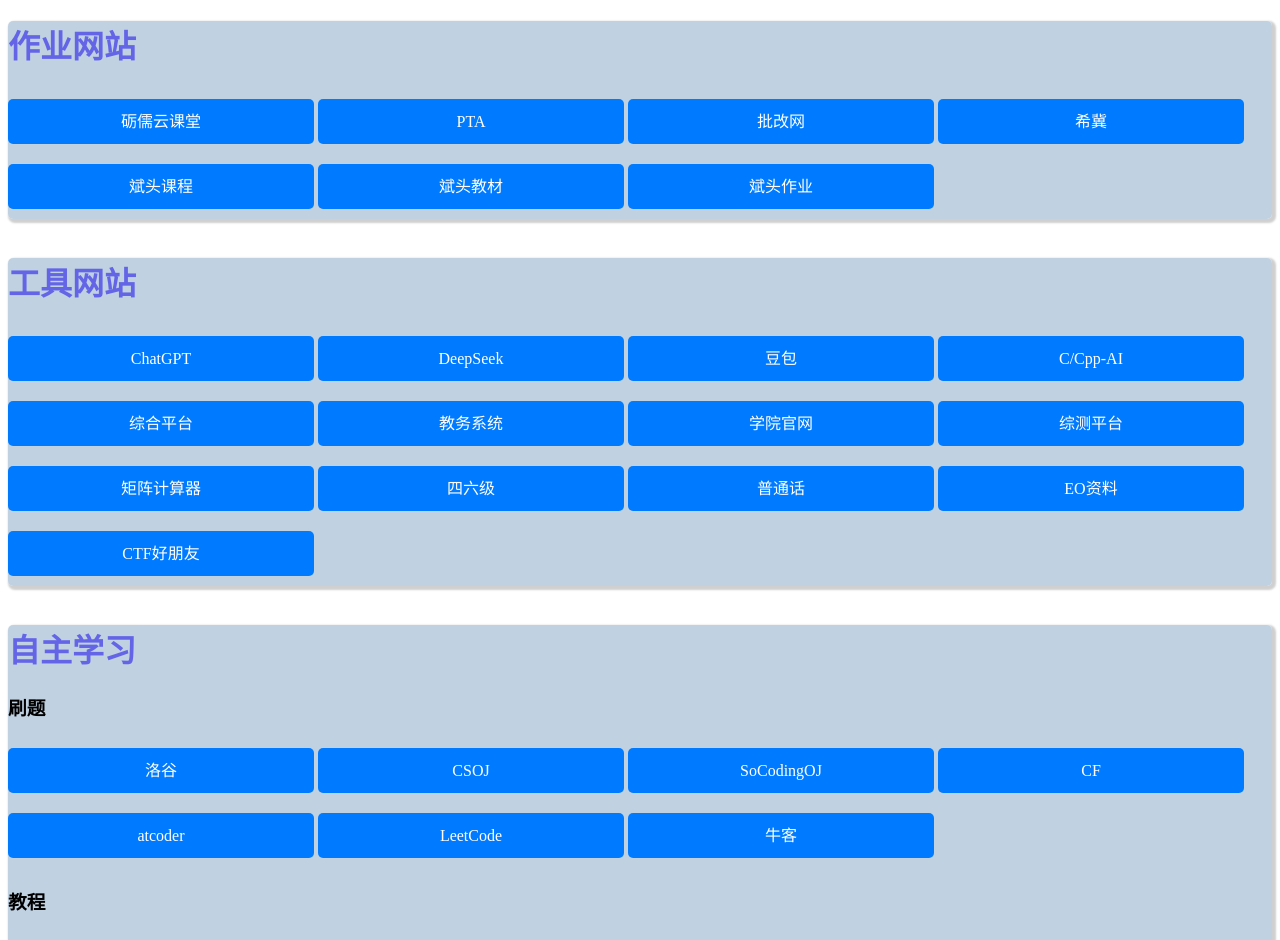
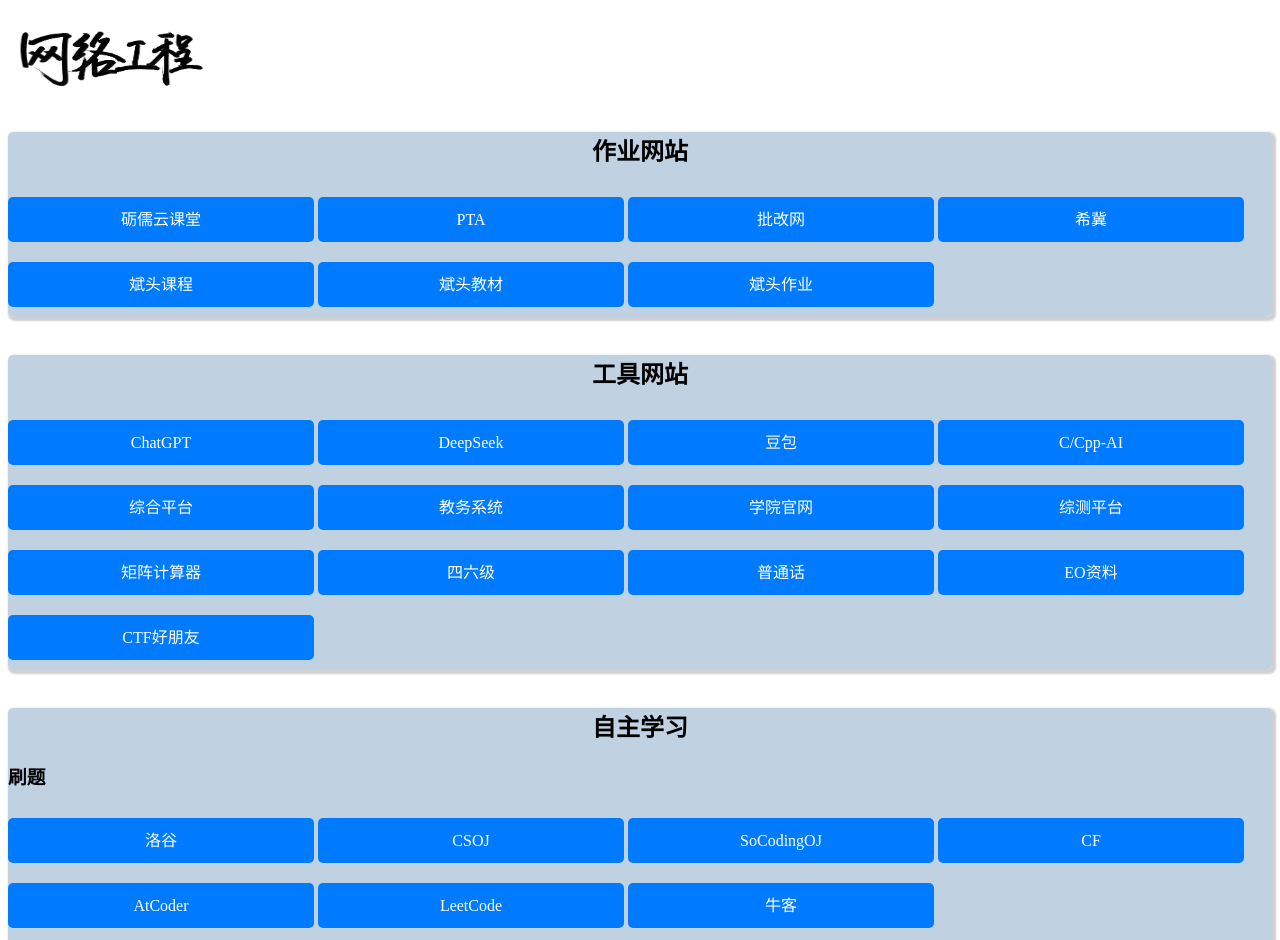
Before and after one commit to EithelOne/doors, a plain HTML site: page index.html in a window 1280 px wide. Shown: the top 940 px of the page. Drawn offline with Linux system fonts and the light colour scheme.

Commit message:
Update index.html

```diff
--- a/index.html
+++ b/index.html
@@ -1,20 +1,24 @@
 <!DOCTYPE html>
-<html lang="zh-CN">
+<html lang="en">
 <head>
     <meta charset="UTF-8">
     <meta name="viewport" content="width=device-width, initial-scale=1.0">
     <title>万向门</title>
     <link rel="stylesheet" href="body.css">
-
+    <link rel="stylesheet" href="head.css">
 
 </head>
 
 <body>
+    <img src="web.png" alt="网络工程">
 
     <!-- 万向门 -->
+     <div class="fortop">
+
+     </div>
      <!--跳转新界面-->
     <div class="box">
-     <h1>作业网站</h1>
+     <h2>作业网站</h2>
      <a href="https://moodle.scnu.edu.cn/my/" target="_blank">砺儒云课堂</a>
      <a href="https://pintia.cn/" target="_blank">PTA</a>
      <a href="http://www.pigai.org/" target="_blank">批改网</a>
@@ -27,7 +31,7 @@
      <br>
 
 <div class="box">
-     <h1>工具网站</h1>
+     <h2>工具网站</h2>
      <a href="https://www.chatgpt.com/" target="_blank">ChatGPT</a>
      <a href="https://www.ai.com/" target="_blank">DeepSeek</a>
      <a href="https://www.doubao.com/chat/" target="blank">豆包</a>
@@ -45,13 +49,13 @@
     <br>
 
 <div class="box">
-     <h1>自主学习</h1>
+     <h2>自主学习</h2>
      <h3>刷题</h3>
      <a href="https://www.luogu.com.cn/" target="_blank">洛谷</a>
      <a href="http://csoj.scnu.edu.cn/" target="_blank">CSOJ</a>
      <a href="http://oj.socoding.cn">SoCodingOJ</a>
      <a href="https://codeforces.com/" target="_blank">CF</a>
-     <a href="https://atcoder.jp/" target="_blank">atcoder</a>
+     <a href="https://atcoder.jp/" target="_blank">AtCoder</a>
      <a href="https://leetcode.cn" target="_blank">LeetCode</a>
      <a href="https://ac.nowcoder.com/acm/problem/list" target="_blank">牛客</a>
 
```
